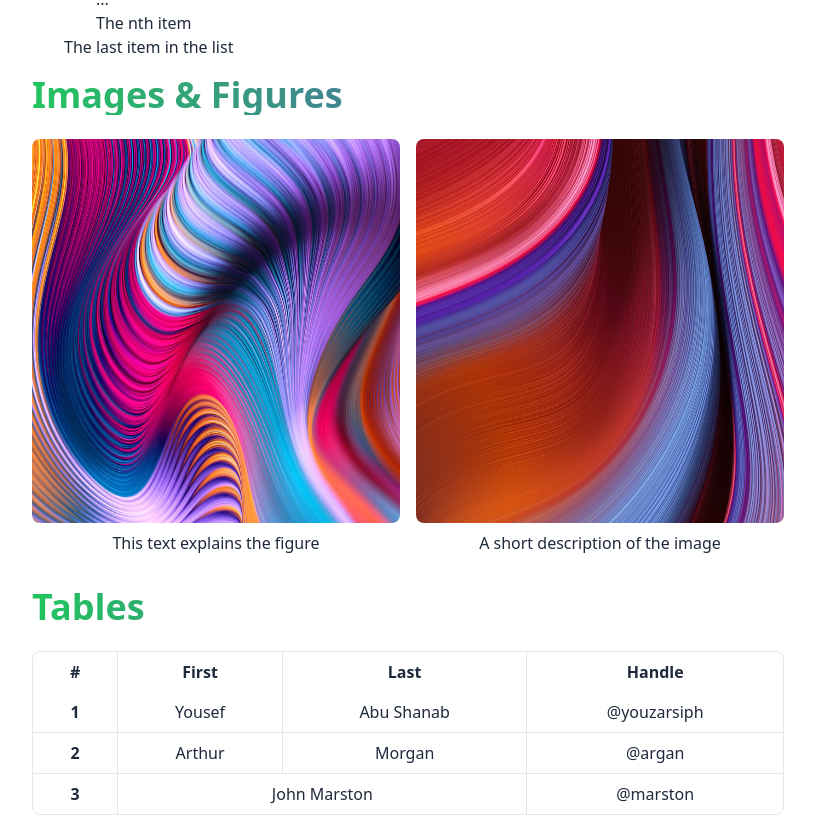
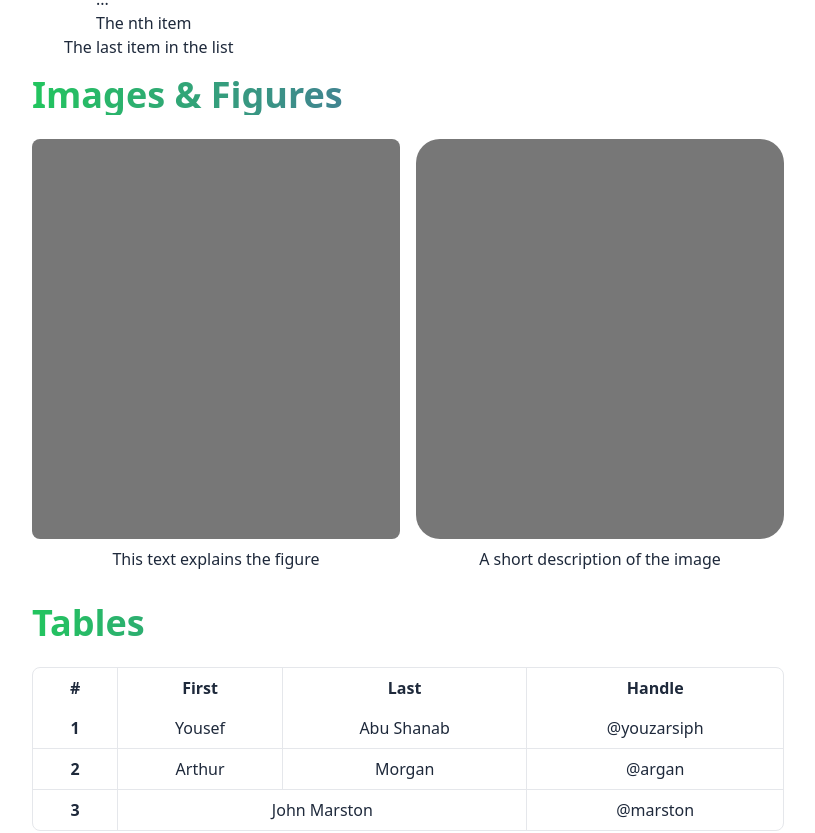
Before and after one commit to youzarsiph/next-evolution, a Next.js app: page / in a window 1280 px wide. Shown: the part 1658-2491 px from the top of the page, without its empty margins (232-1047 px from the left). Built offline with nearby package versions, Linux system fonts and the light colour scheme.

Commit message:
Replaced imgs with svgs

```diff
--- a/pages/index.js
+++ b/pages/index.js
@@ -19,7 +19,6 @@ import {
   CardBody,
   Pagination,
   PaginationItem,
-  Progress,
   Table,
   TableBody,
   TableCell,
@@ -164,24 +163,31 @@ export default class Home extends Component {
             </h3>
             <div className="grid lg:grid-cols-2 gap-4">
               <figure>
-                <div className="relative h-96">
-                  <Image
-                    src={"/curved-6.jpg"}
-                    alt="Curved Image"
-                    layout="fill"
-                  />
-                </div>
+                <svg
+                  className="w-full rounded-lg"
+                  width="800"
+                  height="400"
+                  role="img"
+                  focusable="false"
+                >
+                  <title>Placeholder</title>
+                  <rect width="100%" height="100%" fill="#777"></rect>
+                </svg>
                 <figcaption>This text explains the figure</figcaption>
               </figure>
 
               <figure>
-                <div className="relative h-96">
-                  <Image
-                    src={"/curved-10.jpg"}
-                    alt="Curved Image"
-                    layout="fill"
-                  />
-                </div>
+                <svg
+                  className="w-full rounded-3xl"
+                  width="800"
+                  height="400"
+                  role="img"
+                  preserveAspectRatio="xMidYMid slice"
+                  focusable="false"
+                >
+                  <title>Placeholder</title>
+                  <rect width="100%" height="100%" fill="#777"></rect>
+                </svg>
                 <figcaption>A short description of the image</figcaption>
               </figure>
             </div>
@@ -644,12 +650,18 @@ export default class Home extends Component {
               </Card>
 
               <Card>
-                <figure className="relative h-96">
-                  <Image
-                    src={"/curved-11.jpg"}
-                    alt="An image without description"
-                    layout="fill"
-                  />
+                <figure>
+                  <svg
+                    className="w-full rounded-lg"
+                    width="800"
+                    height="400"
+                    role="img"
+                    preserveAspectRatio="xMidYMid slice"
+                    focusable="false"
+                  >
+                    <title>Placeholder</title>
+                    <rect width="100%" height="100%" fill="#777"></rect>
+                  </svg>
                 </figure>
                 <CardBody>
                   <h3 className="text-gradient gradient-success">
@@ -665,12 +677,18 @@ export default class Home extends Component {
               </Card>
 
               <Card>
-                <figure className="relative h-96">
-                  <Image
-                    src={"/curved-6.jpg"}
-                    alt="An image without description"
-                    layout="fill"
-                  />
+                <figure className="pt-4 px-2">
+                  <svg
+                    className="w-full rounded-lg"
+                    width="800"
+                    height="400"
+                    role="img"
+                    preserveAspectRatio="xMidYMid slice"
+                    focusable="false"
+                  >
+                    <title>Placeholder</title>
+                    <rect width="100%" height="100%" fill="#777"></rect>
+                  </svg>
                 </figure>
                 <CardBody>
                   <h3 className="text-gradient gradient-warning">
```
